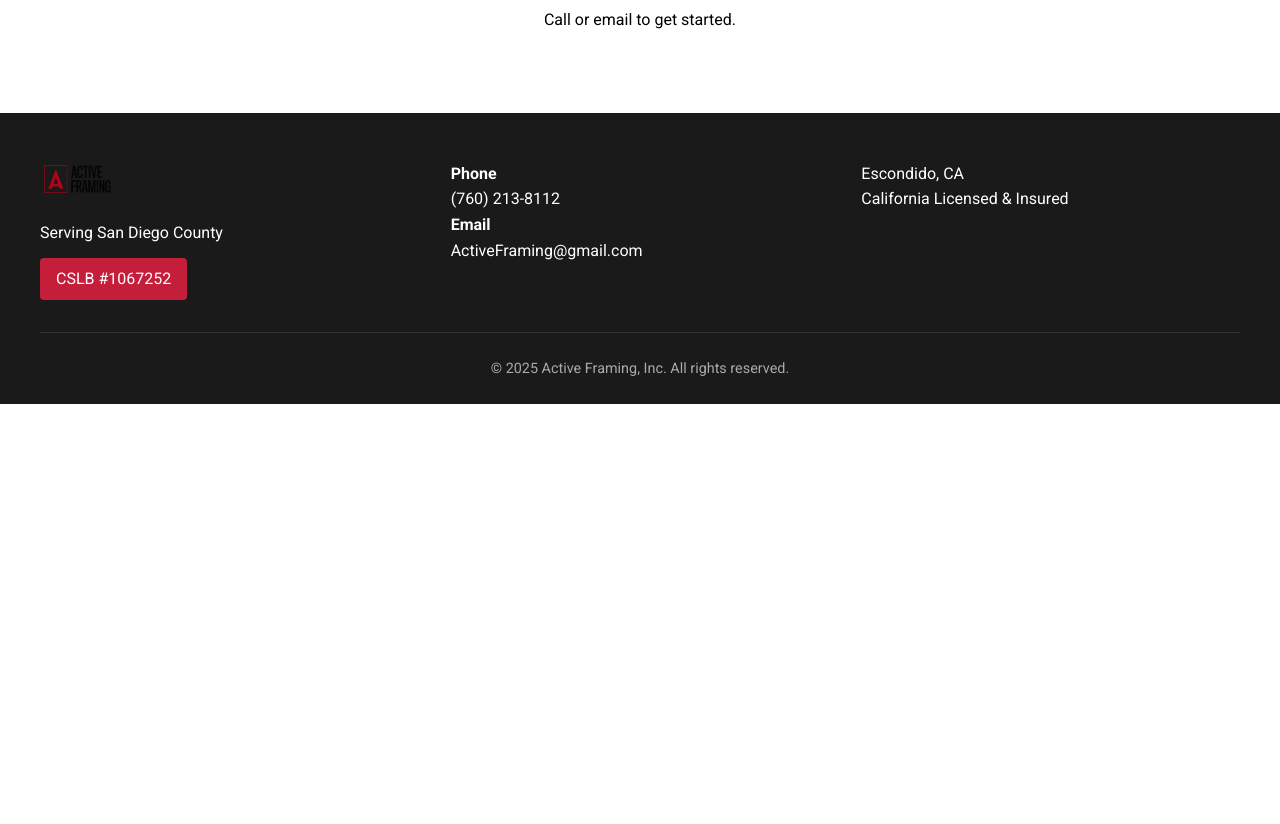
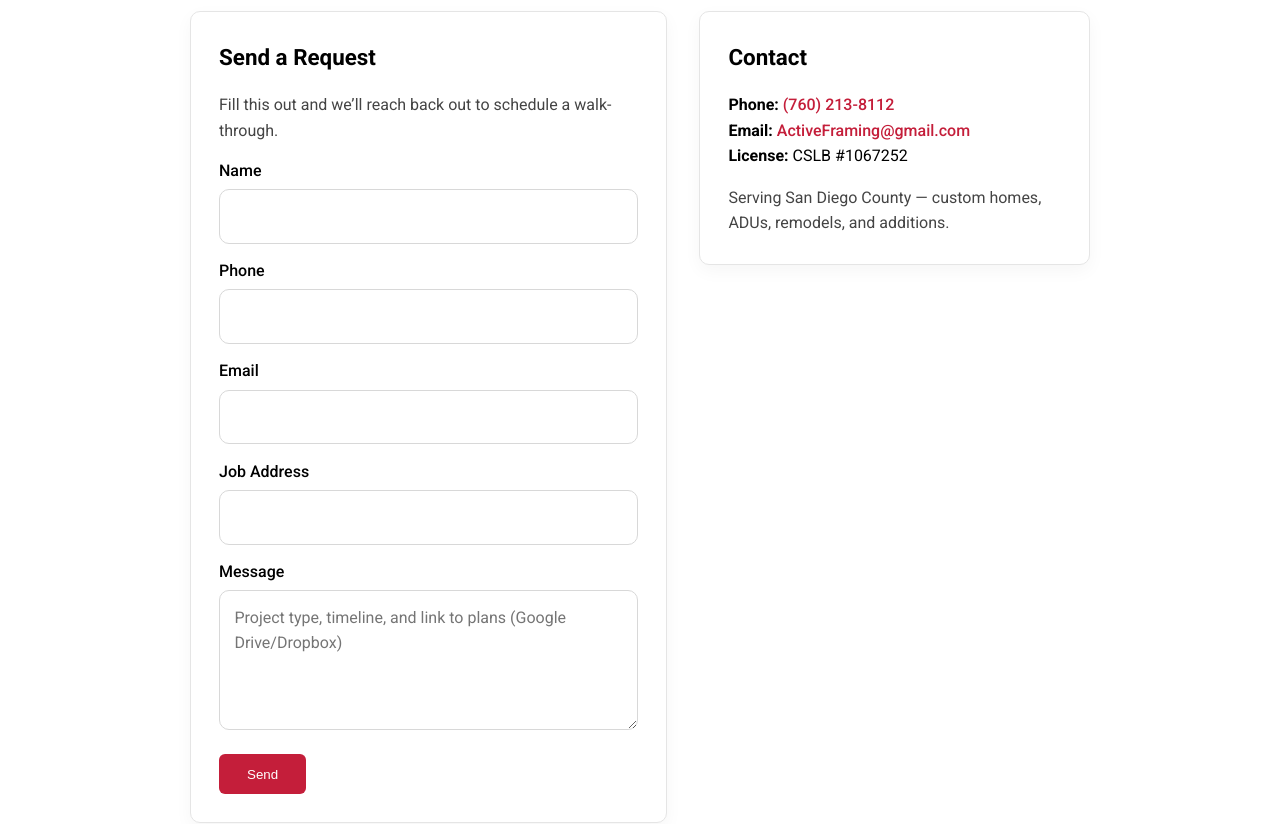
Before and after one commit to javiemarquez/activeframing.com, a plain HTML site: page index.html in a window 1280 px wide. Shown: the part 1080-1904 px from the top of the page. Before the commit the page ends 1484 px from the top, so only its background shows below. Drawn offline with Linux system fonts and the light colour scheme.

Commit message:
Add favicon links and update styles in index.html

```diff
--- a/index.html
+++ b/index.html
@@ -7,6 +7,13 @@
   <meta name="description" content="Active Framing, Inc. - Custom residential framing contractor serving San Diego County. CSLB #1067252">
 
   <title>Active Framing, Inc. – Custom Residential Framing Across San Diego County</title>
+
+  <!-- Favicons -->
+  <link rel="icon" href="favicon.ico" sizes="any">
+  <link rel="icon" type="image/png" sizes="32x32" href="favicon-32x32.png">
+  <link rel="icon" type="image/png" sizes="16x16" href="favicon-16x16.png">
+  <link rel="apple-touch-icon" href="apple-touch-icon.png">
+  <link rel="manifest" href="site.webmanifest">
 
   <link rel="preconnect" href="https://fonts.googleapis.com">
   <link rel="preconnect" href="https://fonts.gstatic.com" crossorigin>
@@ -39,10 +46,11 @@
       display: flex;
       align-items: center;
       justify-content: space-between;
+      gap: 1rem;
     }
 
     .logo img {
-      height: 84px;   /* bigger + clean */
+      height: 84px;
       width: auto;
       display: block;
     }
@@ -52,22 +60,38 @@
       color: #fff;
       text-decoration: none;
       padding: .8rem 1.75rem;
-      border-radius: 4px;
+      border-radius: 6px;
       font-weight: 500;
+      border: 0;
+      cursor: pointer;
+      display: inline-block;
+      transition: background .2s ease, transform .2s ease, box-shadow .2s ease;
     }
 
-    .cta-button:hover { background: #A01830; }
+    .cta-button:hover {
+      background: #A01830;
+      transform: translateY(-1px);
+      box-shadow: 0 10px 22px rgba(196, 30, 58, 0.18);
+    }
 
-    /* ===== HERO ===== */
+    /* ===== HERO (Background Image) ===== */
     .hero {
-      background: linear-gradient(135deg, #f5f5f5, #ffffff);
       padding: 5rem 2rem;
       text-align: center;
+
+      /* Background image + white overlay for readability */
+      background:
+        linear-gradient(rgba(255,255,255,0.88), rgba(255,255,255,0.88)),
+        url("bg.jpg");
+      background-size: cover;
+      background-position: center;
+      background-repeat: no-repeat;
     }
 
     .hero h1 {
       font-size: 3rem;
       margin-bottom: 1rem;
+      line-height: 1.15;
     }
 
     .hero h2 {
@@ -78,9 +102,7 @@
     }
 
     /* ===== SECTIONS ===== */
-    section {
-      padding: 5rem 2rem;
-    }
+    section { padding: 5rem 2rem; }
 
     .container {
       max-width: 1200px;
@@ -104,8 +126,60 @@
       border: 2px solid #e5e5e5;
       padding: 2rem;
       text-align: center;
-      border-radius: 4px;
+      border-radius: 8px;
+      background: #fff;
+      box-shadow: 0 6px 18px rgba(0,0,0,0.04);
     }
+
+    /* ===== CONTACT FORM ===== */
+    .contact-wrap {
+      max-width: 900px;
+      margin: 0 auto;
+      display: grid;
+      grid-template-columns: 1.1fr 0.9fr;
+      gap: 2rem;
+      align-items: start;
+    }
+
+    .contact-card {
+      border: 1px solid #e5e5e5;
+      border-radius: 10px;
+      padding: 1.75rem;
+      background: #fff;
+      box-shadow: 0 6px 18px rgba(0,0,0,0.04);
+    }
+
+    .contact-card h3 {
+      font-size: 1.4rem;
+      margin-bottom: 1rem;
+    }
+
+    label {
+      display: block;
+      font-weight: 500;
+      margin: .9rem 0 .35rem;
+    }
+
+    input, textarea {
+      width: 100%;
+      padding: .85rem .9rem;
+      border: 1px solid #d8d8d8;
+      border-radius: 10px;
+      font: inherit;
+    }
+
+    textarea {
+      min-height: 140px;
+      resize: vertical;
+    }
+
+    .contact-links a {
+      color: #C41E3A;
+      text-decoration: none;
+      font-weight: 500;
+    }
+
+    .contact-links a:hover { text-decoration: underline; }
 
     /* ===== FOOTER ===== */
     footer {
@@ -145,6 +219,10 @@
     }
 
     /* ===== MOBILE ===== */
+    @media (max-width: 900px) {
+      .contact-wrap { grid-template-columns: 1fr; }
+    }
+
     @media (max-width: 768px) {
       .hero h1 { font-size: 2rem; }
       .hero h2 { font-size: 1.2rem; }
@@ -157,7 +235,7 @@
 
 <header>
   <div class="header-container">
-    <a href="#home" class="logo">
+    <a href="#home" class="logo" aria-label="Active Framing Home">
       <img src="logo-hd.png" alt="Active Framing Logo">
     </a>
     <a href="#contact" class="cta-button">Request a Bid</a>
@@ -193,7 +271,46 @@
 <section id="contact">
   <div class="container">
     <h2 class="section-title">Request a Bid</h2>
-    <p style="text-align:center;">Call or email to get started.</p>
+
+    <div class="contact-wrap">
+      <div class="contact-card">
+        <h3>Send a Request</h3>
+        <p style="color:#444;">Fill this out and we’ll reach back out to schedule a walk-through.</p>
+
+        <form action="https://formspree.io/f/xojaaepq" method="POST">
+          <label for="name">Name</label>
+          <input id="name" name="name" autocomplete="name" required>
+
+          <label for="phone">Phone</label>
+          <input id="phone" name="phone" autocomplete="tel" required>
+
+          <label for="email">Email</label>
+          <input id="email" name="email" type="email" autocomplete="email" required>
+
+          <label for="address">Job Address</label>
+          <input id="address" name="address" autocomplete="street-address">
+
+          <label for="message">Message</label>
+          <textarea id="message" name="message" placeholder="Project type, timeline, and link to plans (Google Drive/Dropbox)"></textarea>
+
+          <input type="hidden" name="_subject" value="New Bid Request - ActiveFraming.com">
+
+          <button class="cta-button" type="submit" style="margin-top: 1rem;">Send</button>
+        </form>
+      </div>
+
+      <div class="contact-card">
+        <h3>Contact</h3>
+        <p class="contact-links">
+          <strong>Phone:</strong> <a href="tel:+17602138112">(760) 213-8112</a><br>
+          <strong>Email:</strong> <a href="mailto:activeframing@gmail.com">ActiveFraming@gmail.com</a><br>
+          <strong>License:</strong> CSLB #1067252
+        </p>
+        <p style="color:#444; margin-top: 1rem;">
+          Serving San Diego County — custom homes, ADUs, remodels, and additions.
+        </p>
+      </div>
+    </div>
   </div>
 </section>
 
```
